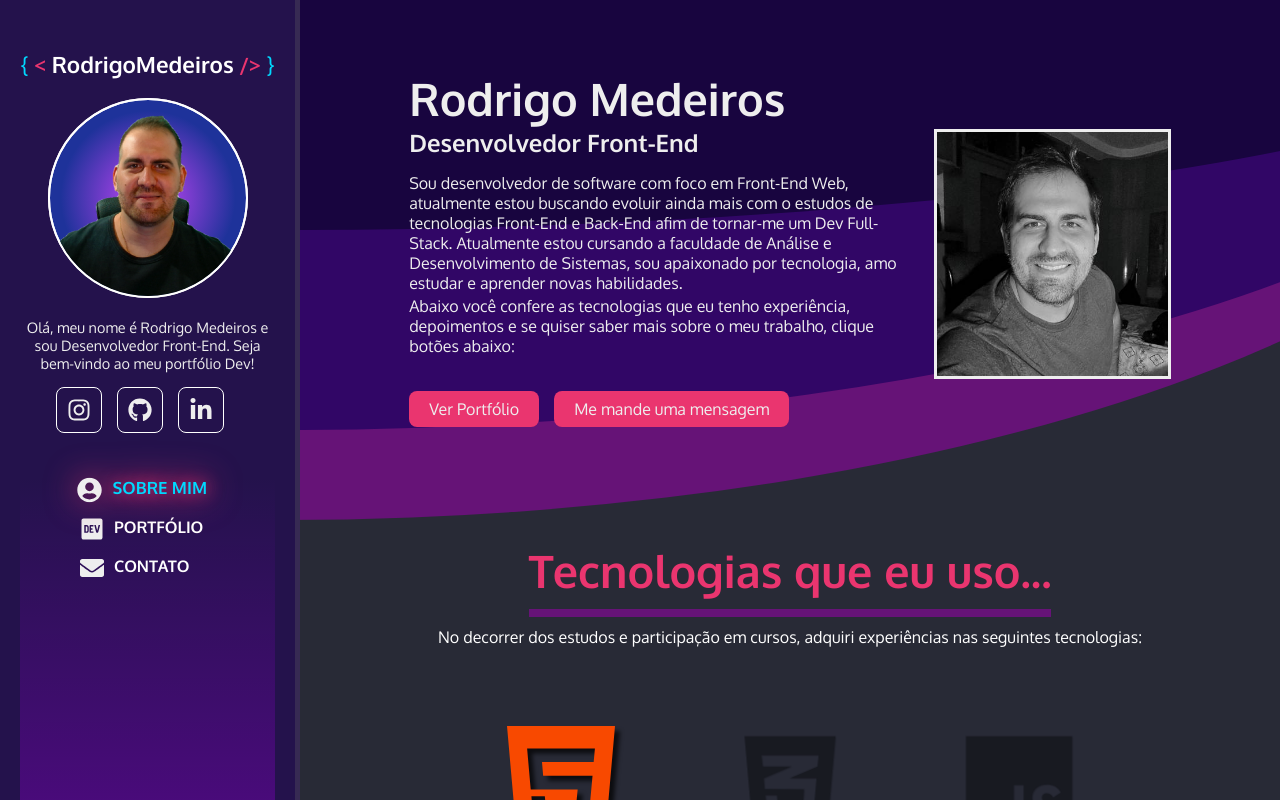
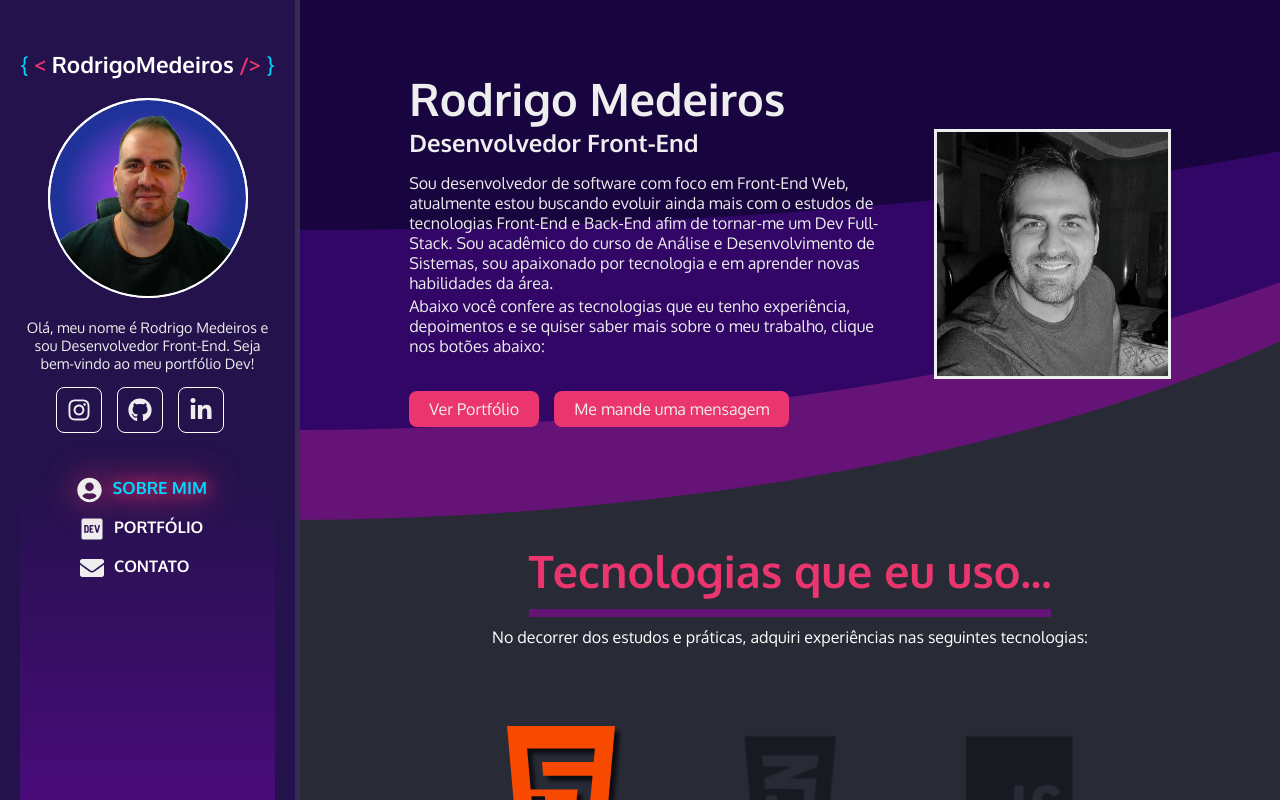
Before and after one commit to rodrigoamb/mypage, a React (Create React App) app: page / in a window 1280 px wide. Shown: the top 800 px of the page. Built offline with nearby package versions, Linux system fonts and the light colour scheme.

Commit message:
ajustes finais de texto

```diff
--- a/src/components/FormMsg/FormMsgStyles.js
+++ b/src/components/FormMsg/FormMsgStyles.js
@@ -1,4 +1,4 @@
-import styled from 'styled-components';
+import styled from "styled-components";
 
 export const ContainerFormMsg = styled.div`
   margin-top: 30px;
@@ -71,6 +71,10 @@ export const ContainerFormMsg = styled.div`
     letter-spacing: 1px;
     border-radius: 20px;
     font-family: sans-serif;
+
+    &:placeholder-shown {
+      letter-spacing: 1px;
+    }
   }
 
   .btn-submit {
--- a/src/components/HeaderSecondary/HeaderSecondary.js
+++ b/src/components/HeaderSecondary/HeaderSecondary.js
@@ -31,14 +31,14 @@ const HeaderSecondary = () => {
                 Sou desenvolvedor de software com foco em Front-End Web,
                 atualmente estou buscando evoluir ainda mais com o estudos de
                 tecnologias Front-End e Back-End afim de tornar-me um Dev
-                Full-Stack. Atualmente estou cursando a faculdade de Análise e
-                Desenvolvimento de Sistemas, sou apaixonado por tecnologia, amo
-                estudar e aprender novas habilidades.
+                Full-Stack. Sou acadêmico do curso de Análise e Desenvolvimento
+                de Sistemas, sou apaixonado por tecnologia e em aprender novas
+                habilidades da área.
               </span>
               <span>
                 Abaixo você confere as tecnologias que eu tenho experiência,
                 depoimentos e se quiser saber mais sobre o meu trabalho, clique
-                botões abaixo:
+                nos botões abaixo:
               </span>
             </p>
             <div className="container-btn">
--- a/src/components/Projects/addProjects.js
+++ b/src/components/Projects/addProjects.js
@@ -24,7 +24,7 @@ export const addProjects = [
   {
     title: "Cards Pokémon",
     description:
-      "Com objetivo de estudar e praticar Vanilla JS, o projeto Cards Pokémon tem como principal tarefa consumir uma API. Utilizando async/await e o fetch é consumido então a PokeAPI e através do retorno das requisições feitas é construído os CARDS com alguns dados retornados.",
+      "Com objetivo de estudar e praticar Vanilla JS, o projeto Cards Pokémon tem como principal tarefa consumir uma API. Utilizando async/await e o fetch, é consumido então a PokeAPI que através do retorno das requisições feitas é construído os CARDS em tela.",
     techs: "Html, CSS, Javascript.",
     img: tech3,
     page: "https://rodrigoamb.github.io/pokemonfilter2.0/",
--- a/src/pages/Contact/Contact.js
+++ b/src/pages/Contact/Contact.js
@@ -9,7 +9,7 @@ const Contact = ({ menuIsVisible }) => {
     <>
       <ContainerContact menuIsVisible={menuIsVisible}>
         <SectionTitles
-          title={"Me envie uma mensagem..."}
+          title={"Me mande uma mensagem..."}
           description={
             "Entre em contato diretamente comigo preenchendo os campos abaixo:"
           }
--- a/src/pages/Home/Home.js
+++ b/src/pages/Home/Home.js
@@ -12,7 +12,7 @@ import Footer from "../../components/Footer/Footer";
 const Home = ({ menuIsVisible }) => {
   const titleTech = "Tecnologias que eu uso...";
   const descriptionTech =
-    "No decorrer dos estudos e participação em cursos, adquiri experiências nas seguintes tecnologias:";
+    "No decorrer dos estudos e práticas, adquiri experiências nas seguintes tecnologias:";
 
   const titleDepositions = "Alguns depoimentos...";
   const descriptionDepositions = "Veja o que as pessoas acham do meu trabalho:";
```
